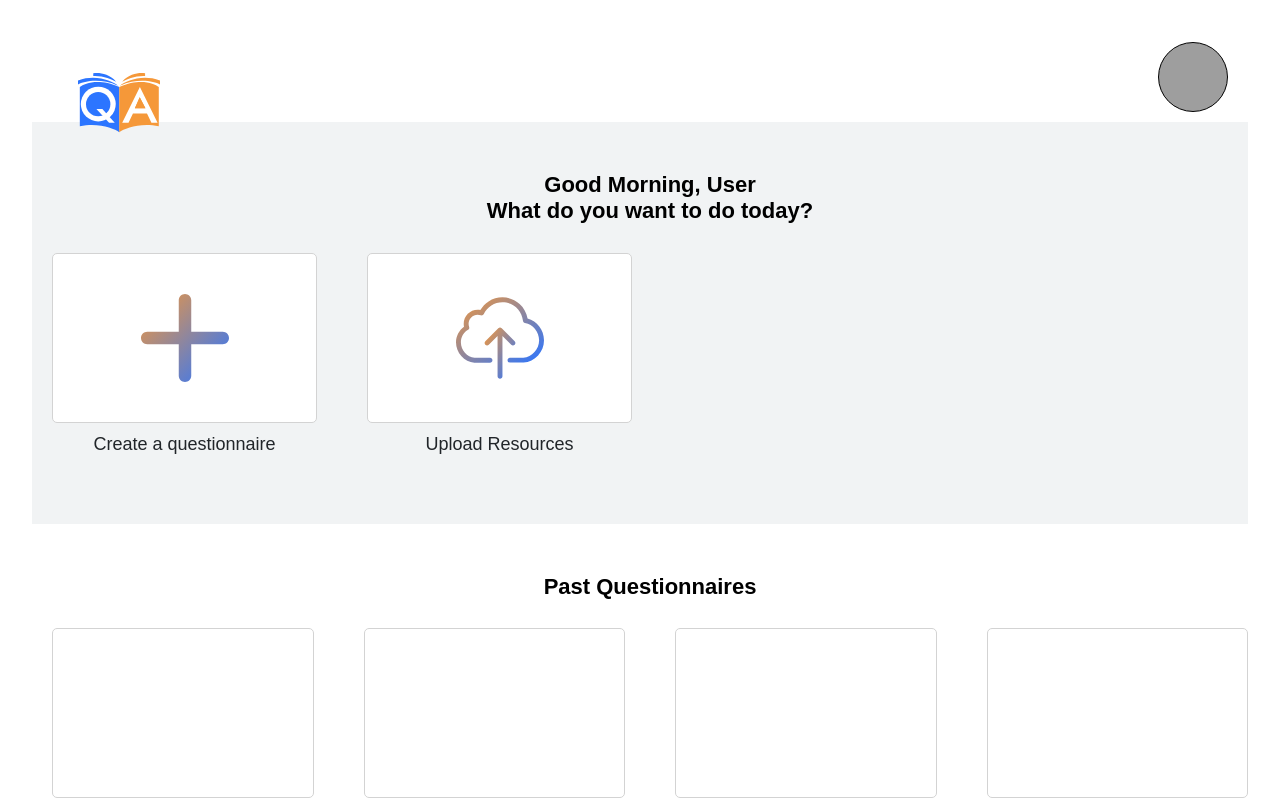
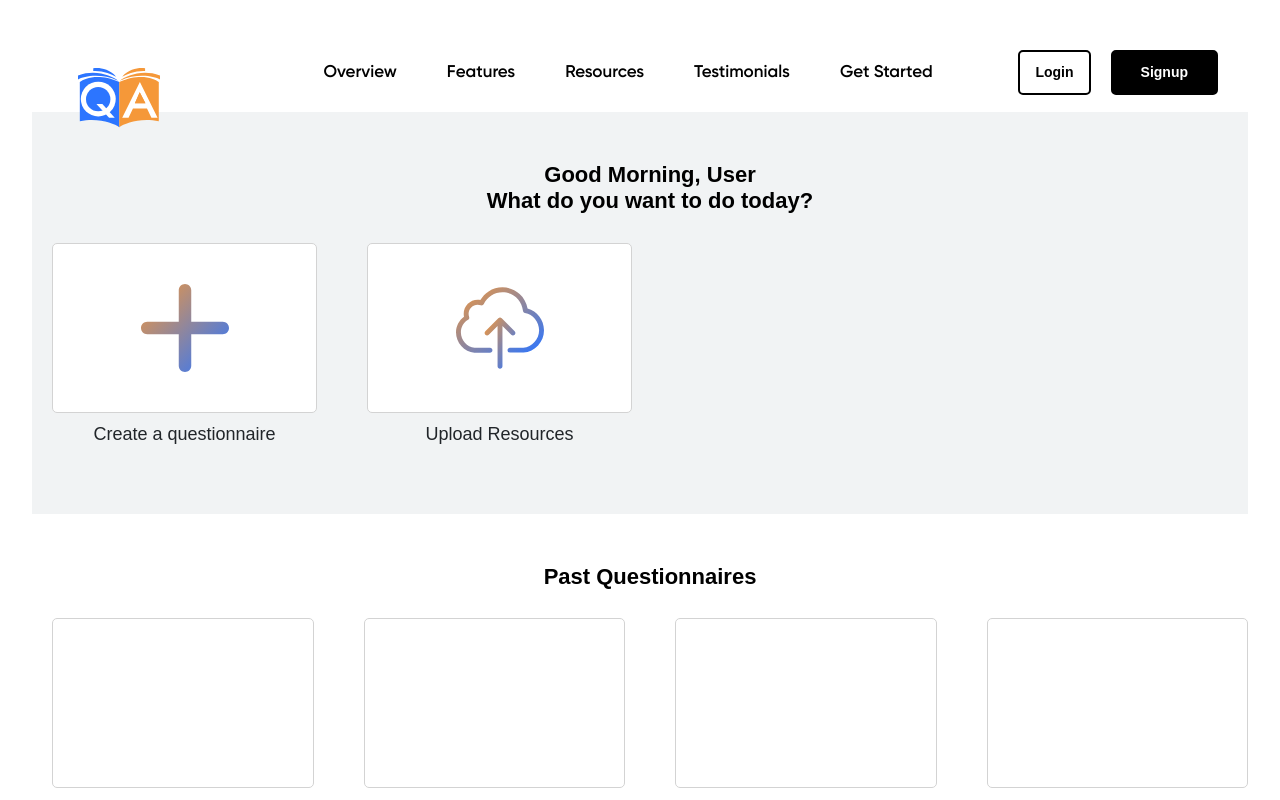
Before and after one commit to WTFAYXN/Quality-Academy, a React (Vite) app in the folder client/: page /user in a window 1280 px wide. Built offline with nearby package versions, Linux system fonts and the light colour scheme; grey boxes are pictures that could not be loaded.

Commit message:
dynamic navbar

```diff
--- a/client/src/Questionnaire/User.jsx
+++ b/client/src/Questionnaire/User.jsx
@@ -1,4 +1,4 @@
-import QuizNav from "./QuizNav";
+import Nav from "../components/Navbar/Navbar";
 import "./User.css"
 
 import Upload from "../assets/svgs/Questionnaire/upload.svg";
@@ -7,7 +7,7 @@ import Add from "../assets/svgs/Questionnaire/add.svg";
 const User =() => {
  return(
     <>
-    <QuizNav />
+    <Nav />
 
     {/* Create Quiz */}
 
--- a/client/src/components/Navbar/Navbar.css
+++ b/client/src/components/Navbar/Navbar.css
@@ -8,6 +8,13 @@
 
   .logo img {
     height: 60px;
+  }
+
+  .user-icon {
+    width: 50px;
+    height: 50px;
+    border-radius: 50%;
+    cursor: pointer;
   }
 
   .list {
--- a/client/src/components/Navbar/Navbar.jsx
+++ b/client/src/components/Navbar/Navbar.jsx
@@ -1,10 +1,20 @@
-import React, { useState } from "react";
+import React, { useState, useEffect } from "react";
 import { Link } from 'react-router-dom';
 import logo from "../../assets/svgs/Quality-Academy.svg";
+import userIcon from "../../assets/images/catLogo.png";
 import './Navbar.css';
 
 const Navbar = () => {
   const [isMenuOpen, setIsMenuOpen] = useState(false);
+  const [isLoggedIn, setIsLoggedIn] = useState(false);
+
+  useEffect(() => {
+    // Check if the user is logged in (e.g., by checking a token in localStorage)
+    const token = localStorage.getItem("token");
+    if (token) {
+      setIsLoggedIn(true);
+    }
+  }, []);
 
   const toggleMenu = () => {
     setIsMenuOpen(!isMenuOpen);
@@ -13,7 +23,7 @@ const Navbar = () => {
   return (
     <div className="nav-container">
       <div className="logo">
-        <img src={logo} alt="Logo" />
+        <Link to="/"><img src={logo} alt="Logo" /></Link>
       </div>
 
       {/* Hamburger Menu Button */}
@@ -34,8 +44,14 @@ const Navbar = () => {
 
       {/* Call to Action Buttons */}
       <div className="cta">
-        <button className="btn-login"><Link to="/login">Login</Link></button>
-        <button className="btn-signup"><Link to="/signup">Signup</Link></button>
+        {isLoggedIn ? (
+          <Link to="/user"><img src={userIcon} alt="User Icon" className="user-icon" /></Link>
+        ) : (
+          <>
+            <button className="btn-login"><Link to="/login">Login</Link></button>
+            <button className="btn-signup"><Link to="/signup">Signup</Link></button>
+          </>
+        )}
       </div>
     </div>
   );
```
Also changed, not shown: client/src/assets/images/catLogo.png (added).
